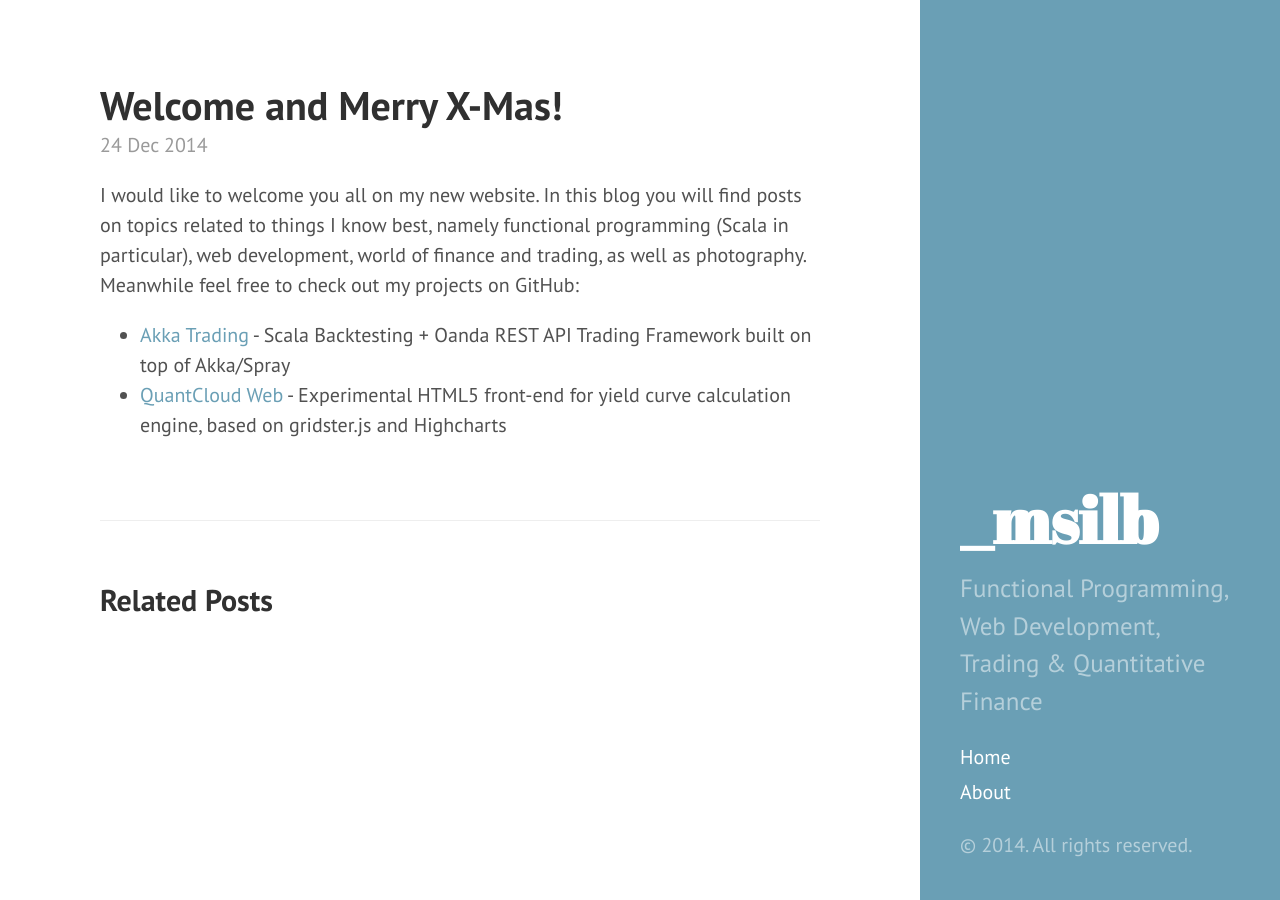
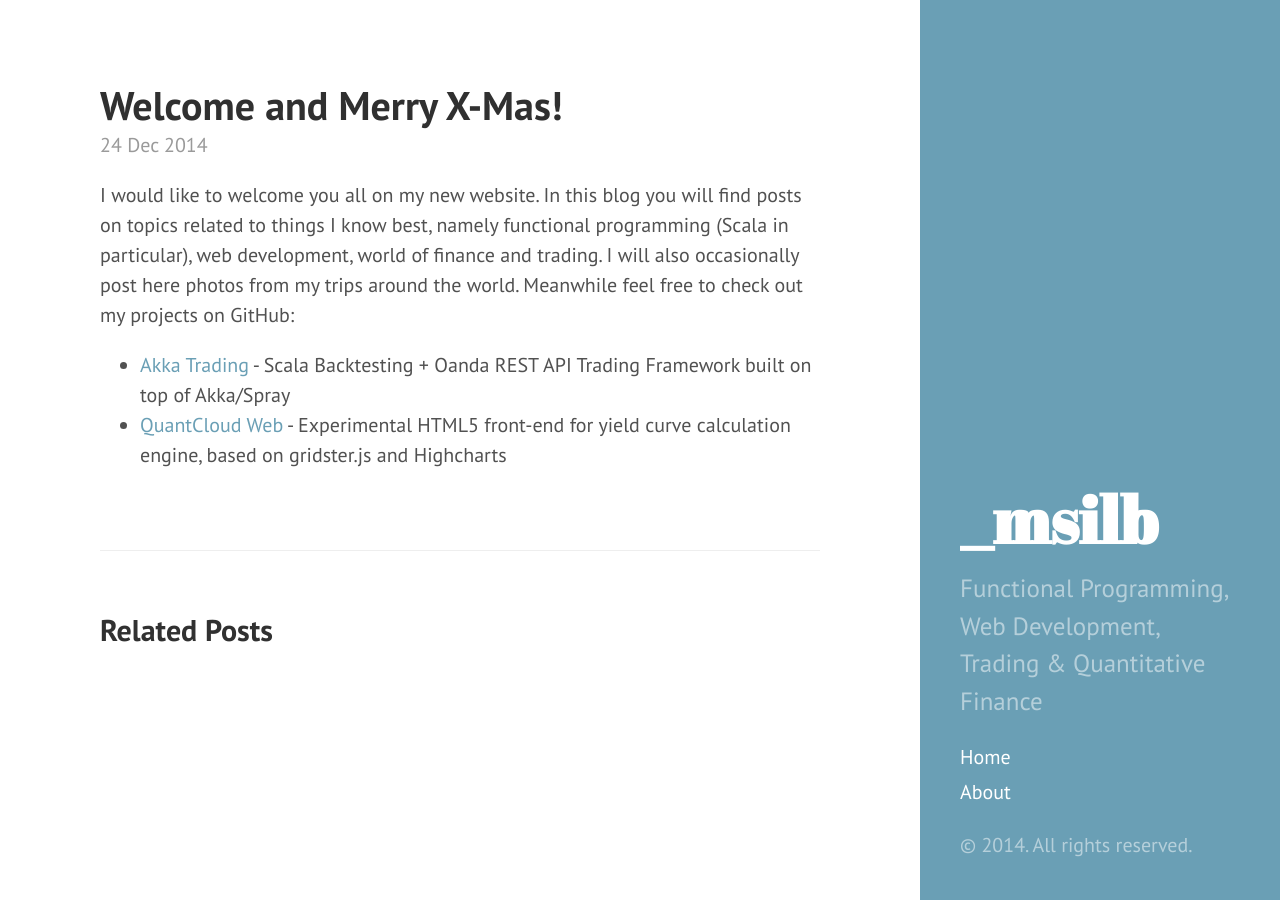
Before and after one commit to msilb/msilb.github.io, a Jekyll site: the page built from _posts/2014-12-24-welcome-and-merry-xmas.md, in a window 1280 px wide. Built offline with Jekyll 4.4.1, drawn with Linux system fonts in a browser that asks for light colours; Markdown is read by kramdown in place of the engine named in the settings.

Commit message:
Changed wording in my first post

```diff
--- a/_posts/2014-12-24-welcome-and-merry-xmas.md
+++ b/_posts/2014-12-24-welcome-and-merry-xmas.md
@@ -3,7 +3,7 @@ layout: post
 title: Welcome and Merry X-Mas!
 ---
 
-I would like to welcome you all on my new website. In this blog you will find posts on topics related to things I know best, namely functional programming (Scala in particular), web development, world of finance and trading, as well as photography. Meanwhile feel free to check out my projects on GitHub:
+I would like to welcome you all on my new website. In this blog you will find posts on topics related to things I know best, namely functional programming (Scala in particular), web development, world of finance and trading. I will also occasionally post here photos from my trips around the world. Meanwhile feel free to check out my projects on GitHub:
 
 * [Akka Trading](https://github.com/msilb/akka-trading) - Scala Backtesting + Oanda REST API Trading Framework built on top of Akka/Spray
 * [QuantCloud Web](https://github.com/msilb/quantcloud-web) - Experimental HTML5 front-end for yield curve calculation engine, based on gridster.js and Highcharts
```
